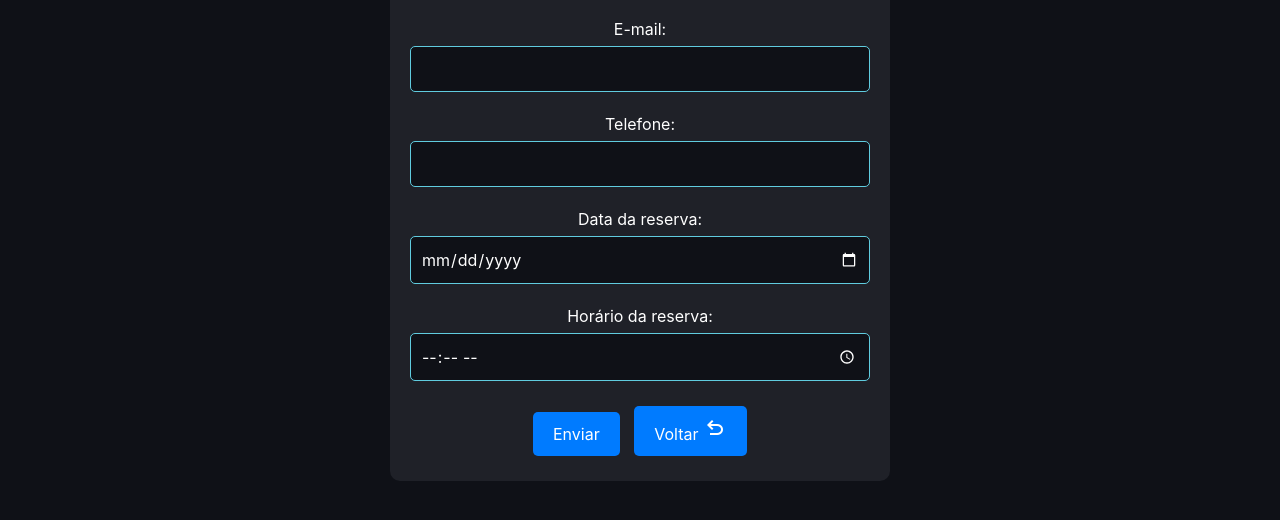
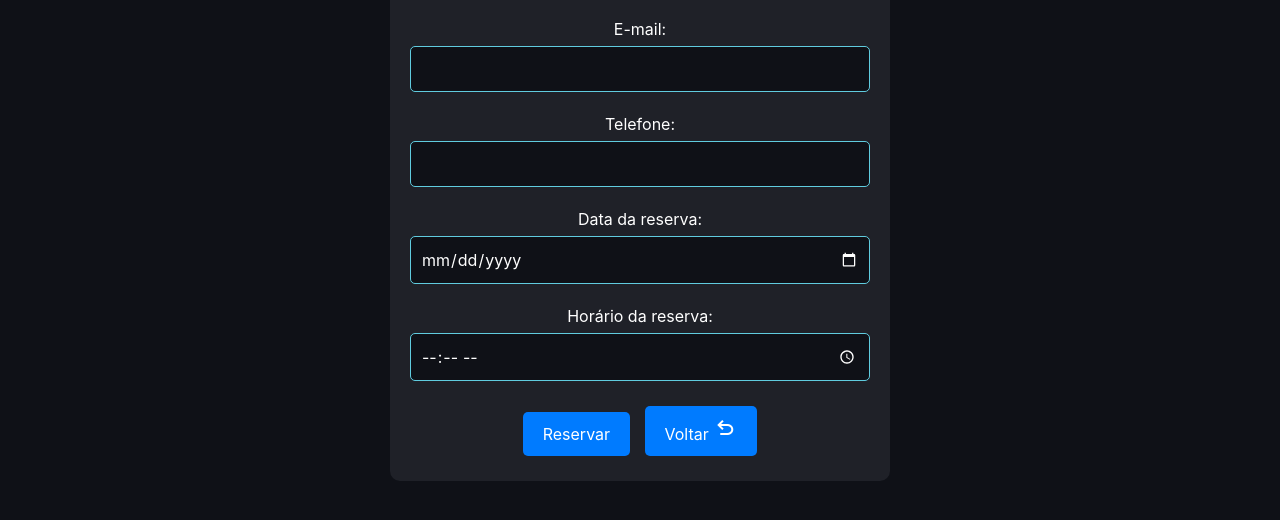
Before and after one commit to mabiamabia/gerenciador-estacionamento, a plain HTML site: page src/reserve.html in a window 1280 px wide. Shown: the part 222-742 px from the top of the page. Drawn offline with nearby package versions, Linux system fonts and the light colour scheme.

Commit message:
feat: finaliza projeto

```diff
--- a/src/reserve.html
+++ b/src/reserve.html
@@ -66,8 +66,7 @@
             required
             class="text-white"
           />
-
-          <button type="submit" formaction="reservesucess.html">Enviar</button>
+          <a href="reservesucess.html"> Reservar</a>
           <a href="./index.html"
             >Voltar
             <span class="material-symbols-outlined text-white">undo</span>
```
Also changed, not shown: src/contact.html (+1 -1 lines).
